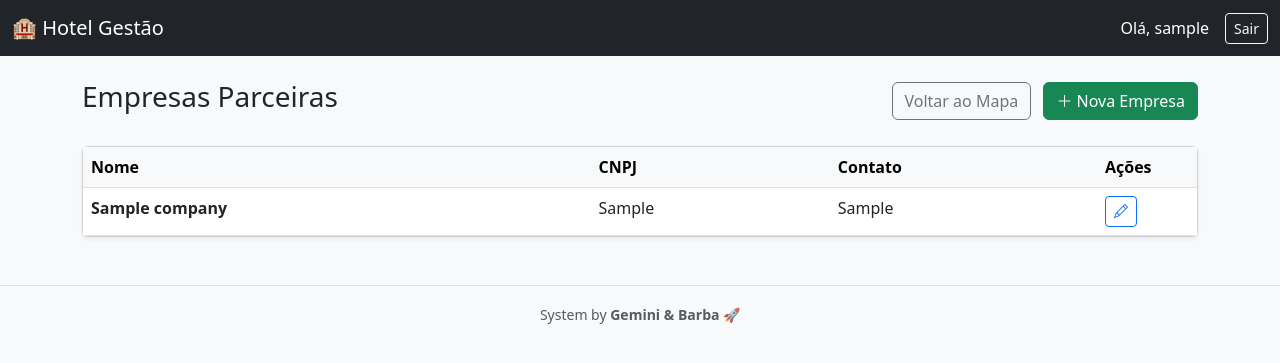
After one commit to RodrigoRicardoAlves/tybis_hotelaria, a Django app: page /empresas/ in a window 1280 px wide. The commit adds this page. Shown: the top 363 px of the page. Run offline with Django 5.2, Linux system fonts and the light colour scheme; a user stored in the database is signed in; tables that the repository leaves empty hold one stand-in row (values such as "Sample post"); some libraries are stand-ins or nearby versions.

Commit message:
criado model empresa

```diff
--- a/core/templates/base.html
+++ b/core/templates/base.html
@@ -22,6 +22,16 @@
                     </form>
                 </div>
             {% endif %}
+        </div>
+        <div class="collapse navbar-collapse" id="navbarNav">
+    <ul class="navbar-nav me-auto">
+        <li class="nav-item">
+            <a class="nav-link" href="{% url 'dashboard' %}">Mapa</a>
+        </li>
+        <li class="nav-item">
+            <a class="nav-link" href="{% url 'company_list' %}">Empresas</a>
+        </li>
+    </ul>
         </div>
     </nav>
 
--- /dev/null
+++ b/core/templates/core/company_list.html
@@ -0,0 +1,46 @@
+{% extends 'base.html' %}
+
+{% block content %}
+<div class="container mt-4">
+    <div class="d-flex justify-content-between align-items-center mb-4">
+        <h3>Empresas Parceiras</h3>
+        <div>
+            <a href="{% url 'dashboard' %}" class="btn btn-outline-secondary me-2">Voltar ao Mapa</a>
+            <a href="{% url 'company_create' %}" class="btn btn-success"><i class="bi bi-plus-lg"></i> Nova Empresa</a>
+        </div>
+    </div>
+
+    <div class="card shadow-sm">
+        <div class="card-body p-0">
+            <table class="table table-hover mb-0">
+                <thead class="table-light">
+                    <tr>
+                        <th>Nome</th>
+                        <th>CNPJ</th>
+                        <th>Contato</th>
+                        <th style="width: 100px;">Ações</th>
+                    </tr>
+                </thead>
+                <tbody>
+                    {% for company in companies %}
+                    <tr>
+                        <td class="fw-bold">{{ company.name }}</td>
+                        <td>{{ company.cnpj|default:"-" }}</td>
+                        <td>{{ company.contact|default:"-" }}</td>
+                        <td>
+                            <a href="{% url 'company_update' company.pk %}" class="btn btn-sm btn-outline-primary">
+                                <i class="bi bi-pencil"></i>
+                            </a>
+                        </td>
+                    </tr>
+                    {% empty %}
+                    <tr>
+                        <td colspan="4" class="text-center py-4 text-muted">Nenhuma empresa cadastrada.</td>
+                    </tr>
+                    {% endfor %}
+                </tbody>
+            </table>
+        </div>
+    </div>
+</div>
+{% endblock %}
--- a/core/urls.py
+++ b/core/urls.py
@@ -1,29 +1,30 @@
-# core/urls.py
 from django.urls import path
 from django.contrib.auth import views as auth_views
 from . import views
 
 urlpatterns = [
-    # Login/Logout Padrão
-    path('login/', auth_views.LoginView.as_view(template_name='login.html'), name='login'),
+    path('login/', auth_views.LoginView.as_view(template_name='core/login.html'), name='login'),
     path('logout/', auth_views.LogoutView.as_view(), name='logout'),
-
-    # Painel Principal
     path('', views.dashboard, name='dashboard'),
 
-    # Ações HTMX (Não recarregam a página)
+    # -- Gestão de Empresas --
+    path('empresas/', views.company_list, name='company_list'),
+    path('empresas/nova/', views.company_create, name='company_create'),
+    path('empresas/<int:pk>/editar/', views.company_update, name='company_update'),
+
+    # -- Reservas e HTMX --
     path('reserva/nova/', views.new_reservation_modal, name='new_reservation_modal'),
     path('reserva/criar/', views.create_reservation, name='create_reservation'),
+    # Nova rota para atualizar o select de camas via HTMX:
+    path('htmx/camas-disponiveis/', views.get_available_beds_htmx, name='htmx_available_beds'),
 
     path('reserva/<int:pk>/mala/', views.toggle_luggage, name='toggle_luggage'),
     path('reserva/<int:pk>/checkout/', views.checkout, name='checkout'),
-
     path('reserva/<int:pk>/troca-modal/', views.change_room_modal, name='change_room_modal'),
     path('reserva/<int:pk>/trocar/', views.change_room, name='change_room'),
-
-    path('quarto/<int:pk>/manutencao/', views.toggle_maintenance, name='toggle_maintenance'),
-
     path('reserva/<int:pk>/editar-checkin/', views.edit_checkin_modal, name='edit_checkin_modal'),
     path('reserva/<int:pk>/confirmar/', views.confirm_checkin, name='confirm_checkin'),
     path('reserva/<int:pk>/cancelar/', views.cancel_reservation, name='cancel_reservation'),
+
+    path('quarto/<int:pk>/manutencao/', views.toggle_maintenance, name='toggle_maintenance'),
 ]
--- a/core/views.py
+++ b/core/views.py
@@ -12,19 +12,25 @@ from django.views.decorators.http import require_http_methods
 from .models import Room, Bed, Reservation, Guest
 from .forms import GuestForm
 
+from django.shortcuts import render, get_object_or_404, redirect
+from django.contrib.auth.decorators import login_required
+from django.http import HttpResponse
+from django.utils import timezone
+from django.db.models.functions import Cast
+from django.db.models import IntegerField, Q
+from django.views.decorators.http import require_http_methods
+import json
+
+from .models import Room, Bed, Reservation, Guest, Company
+from .forms import GuestForm, CompanyForm
+
 
 @login_required
 def dashboard(request):
-    """Tela Principal: Monta a tabela de quartos com status calculado"""
-
-    # --- ALTERE ESTA PARTE DA CONSULTA ---
-    # Antes era: rooms = Room.objects.all().order_by('number')
-
-    # Agora convertemos o texto '10' para o número 10 na hora de ordenar:
+    # Ordenação numérica correta
     rooms = Room.objects.annotate(
         numero_ordenado=Cast('number', IntegerField())
     ).order_by('numero_ordenado')
-    # -------------------------------------
 
     dashboard_data = []
     for room in rooms:
@@ -33,38 +39,154 @@ def dashboard(request):
         has_pre = False
 
         for bed in room.beds.all():
-            # Pega reserva ativa ou pré-reserva
             res = bed.reservations.filter(status__in=['ACTIVE', 'PRE']).first()
             beds_data.append({'bed': bed, 'res': res})
-
             if res:
                 if res.status == 'ACTIVE':
                     has_active = True
                 elif res.status == 'PRE':
                     has_pre = True
 
-        # LÓGICA DE CORES DO CABEÇALHO (PRIORIDADES)
         if room.is_maintenance:
-            status_class = 'bg-danger-subtle text-danger-emphasis'  # Manutenção (Vermelho)
+            status_class = 'bg-danger-subtle text-danger-emphasis'
             status_icon = 'bi-cone-striped'
         elif has_active:
-            status_class = 'bg-primary-subtle text-primary-emphasis'  # Ocupado (Azul)
+            status_class = 'bg-primary-subtle text-primary-emphasis'
             status_icon = 'bi-door-open-fill'
         elif has_pre:
-            status_class = 'bg-warning-subtle text-warning-emphasis'  # Pré-reserva (Amarelo)
+            status_class = 'bg-warning-subtle text-warning-emphasis'
             status_icon = 'bi-clock-history'
         else:
-            status_class = 'bg-success-subtle text-success-emphasis'  # Livre (Verde)
+            status_class = 'bg-success-subtle text-success-emphasis'
             status_icon = 'bi-door-closed'
 
         dashboard_data.append({
-            'room': room,
-            'beds': beds_data,
-            'status_class': status_class,
-            'status_icon': status_icon
+            'room': room, 'beds': beds_data,
+            'status_class': status_class, 'status_icon': status_icon
         })
 
     return render(request, 'core/dashboard.html', {'dashboard_data': dashboard_data})
+
+
+# --- EMPRESAS ---
+
+@login_required
+def company_list(request):
+    companies = Company.objects.all()
+    return render(request, 'core/company_list.html', {'companies': companies})
+
+
+@login_required
+def company_create(request):
+    if request.method == 'POST':
+        form = CompanyForm(request.POST)
+        if form.is_valid():
+            form.save()
+            return redirect('company_list')
+    else:
+        form = CompanyForm()
+    return render(request, 'core/company_form.html', {'form': form, 'title': 'Nova Empresa'})
+
+
+@login_required
+def company_update(request, pk):
+    company = get_object_or_404(Company, pk=pk)
+    if request.method == 'POST':
+        form = CompanyForm(request.POST, instance=company)
+        if form.is_valid():
+            form.save()
+            return redirect('company_list')
+    else:
+        form = CompanyForm(instance=company)
+    return render(request, 'core/company_form.html', {'form': form, 'title': 'Editar Empresa'})
+
+
+# --- RESERVAS E LÓGICA DE FILTRO ---
+
+def get_available_beds_query(company_id=None):
+    """
+    Lógica Central:
+    1. Camas em quartos sem manutenção.
+    2. Camas que NÃO estão ocupadas.
+    3. Se company_id for passado: O quarto deve estar VAZIO ou ter gente DA MESMA EMPRESA.
+    """
+    # Camas livres (não ocupadas e quarto ok)
+    available_beds = Bed.objects.filter(room__is_maintenance=False).exclude(
+        reservations__status__in=['ACTIVE', 'PRE']
+    )
+
+    if not company_id:
+        # Se não escolheu empresa, mostra tudo (ou poderia mostrar nada, depende da regra)
+        # Vamos mostrar tudo por enquanto, mas ao selecionar, filtraremos.
+        return available_beds
+
+    valid_bed_ids = []
+
+    # Precisamos iterar para verificar os "vizinhos" de quarto
+    # Isso pode ser otimizado com queries complexas, mas o loop é mais legível para agora.
+    for bed in available_beds:
+        # Pega reservas ativas NO MESMO QUARTO desta cama
+        roommates = Reservation.objects.filter(
+            bed__room=bed.room,
+            status__in=['ACTIVE', 'PRE']
+        )
+
+        can_enter = True
+        for roommate in roommates:
+            # Se tem alguém de OUTRA empresa, bloqueia
+            if roommate.guest.company.id != int(company_id):
+                can_enter = False
+                break
+
+        if can_enter:
+            valid_bed_ids.append(bed.id)
+
+    return available_beds.filter(id__in=valid_bed_ids)
+
+
+@login_required
+def get_available_beds_htmx(request):
+    """Retorna apenas as <options> do select baseado na empresa selecionada"""
+    company_id = request.GET.get('company')
+    beds = get_available_beds_query(company_id)
+    return render(request, 'core/partials/bed_options.html', {'beds': beds})
+
+
+@login_required
+def new_reservation_modal(request):
+    form = GuestForm()  # O form agora tem o select de company
+    # Inicialmente carrega todas ou nenhuma cama. Vamos carregar todas livres.
+    beds = get_available_beds_query(None)
+    return render(request, 'core/modals/new_reservation.html', {'form': form, 'beds': beds})
+
+
+@login_required
+def create_reservation(request):
+    if request.method == 'POST':
+        form = GuestForm(request.POST)
+        bed_id = request.POST.get('bed_id')
+        is_pre = request.POST.get('is_pre') == 'on'
+
+        if form.is_valid() and bed_id:
+            # Validação extra de segurança no backend
+            guest_company = form.cleaned_data['company']
+            allowed_beds = get_available_beds_query(guest_company.id)
+
+            if not allowed_beds.filter(id=bed_id).exists():
+                return HttpResponse("Erro: Cama não permitida para esta empresa (conflito de quarto).", status=400)
+
+            guest = form.save()
+            bed = get_object_or_404(Bed, pk=bed_id)
+
+            status = 'PRE' if is_pre else 'ACTIVE'
+            res = Reservation.objects.create(guest=guest, bed=bed, status=status)
+            res.add_log(request.user, "Reserva Criada", f"Quarto {bed.room.number}")
+
+            response = HttpResponse(status=204)
+            response['HX-Refresh'] = "true"
+            return response
+
+    return HttpResponse("Erro ao criar", status=400)
 
 
 @login_required
```
Also changed, not shown: core/forms.py (+13 -5 lines), core/models.py (+22 -10 lines), core/templates/core/company_form.html (added, +32 -0 lines), core/templates/core/modals/new_reservation.html (+27 -26 lines), core/templates/core/partials/bed_options.html (added, +9 -0 lines).
